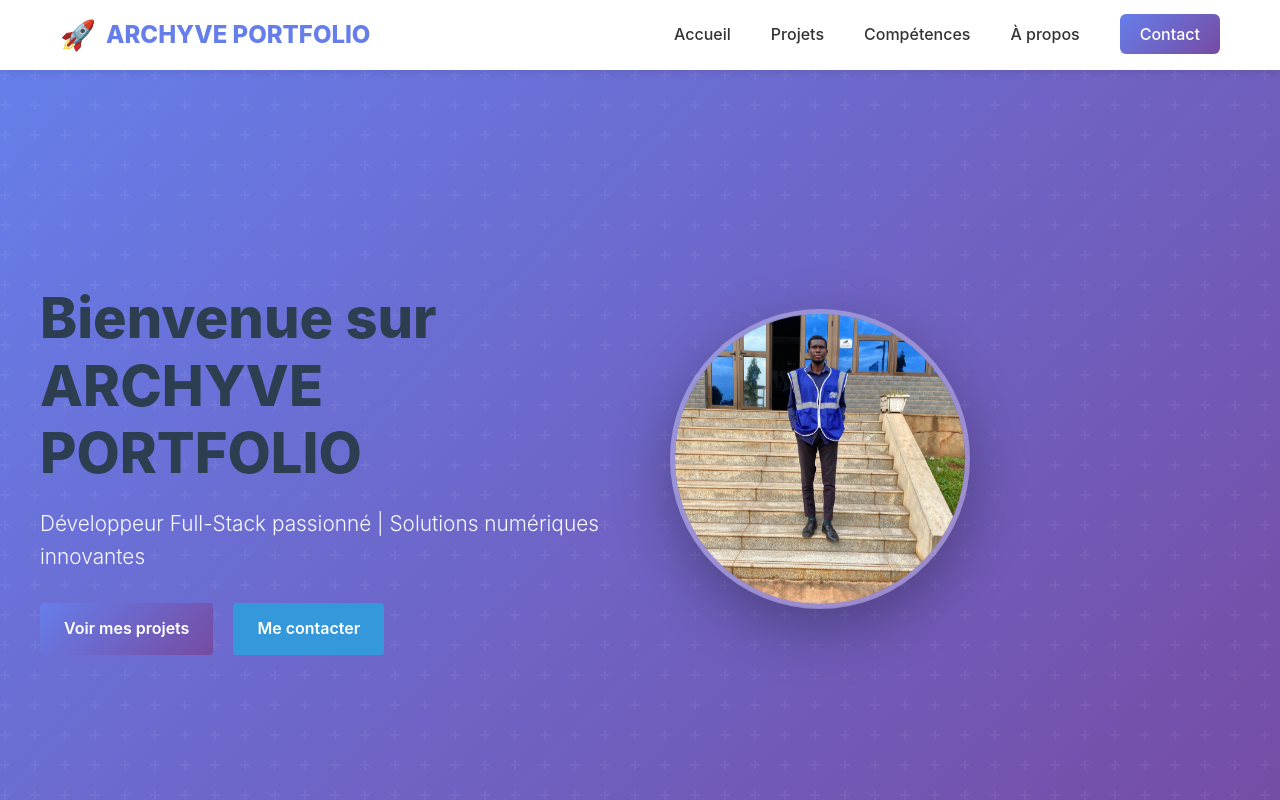
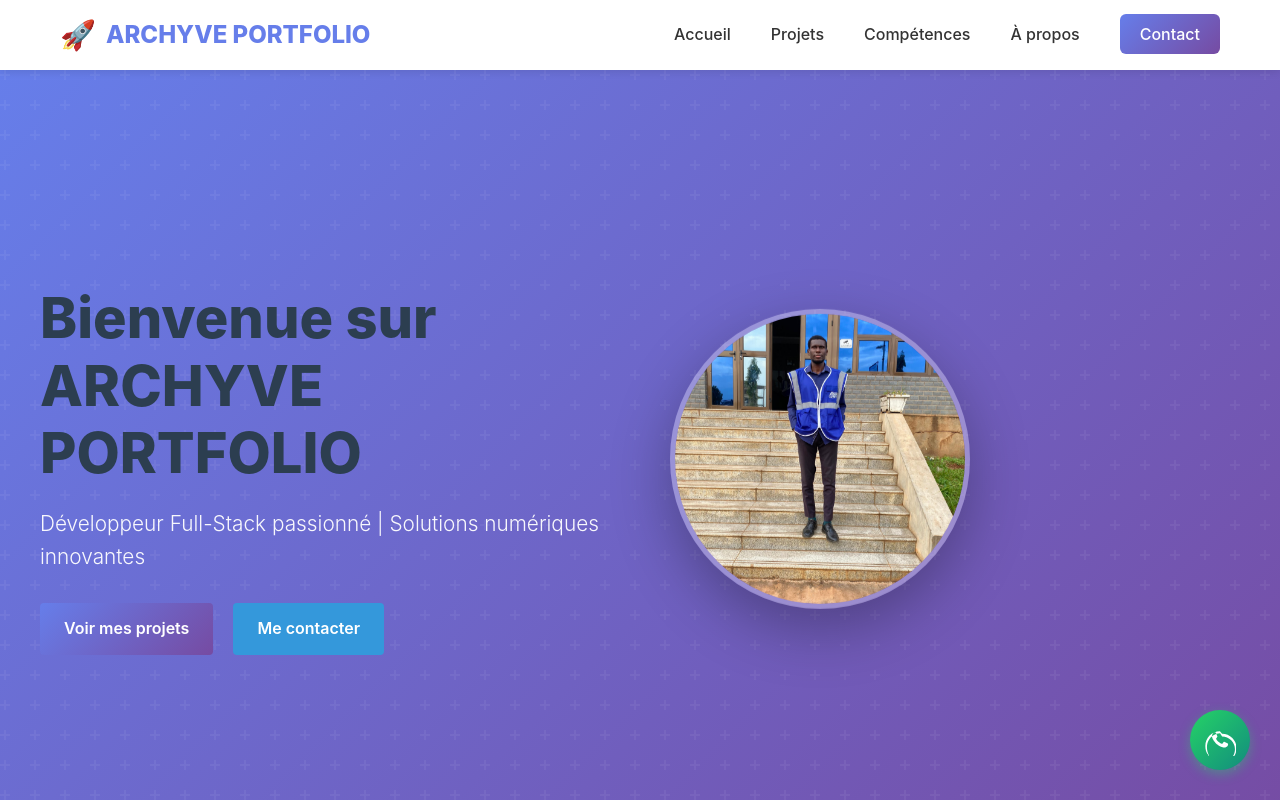
Before and after one commit to archiarchyveminsongiminwetbape-wq/ARCHYVE-PORTFOLIO, a React (Create React App) app: page / in a window 1280 px wide. Shown: the top 800 px of the page. Built offline with nearby package versions, Linux system fonts and the light colour scheme.

Commit message:
Ajouter bouton WhatsApp flottant visible sur tout le site

```diff
--- a/src/App.tsx
+++ b/src/App.tsx
@@ -7,6 +7,7 @@ import { Skills } from './components/Skills';
 import { About } from './components/About';
 import { Contact } from './components/Contact';
 import { Footer } from './components/Footer';
+import { WhatsAppButton } from './components/WhatsAppButton';
 
 function App() {
   return (
@@ -18,6 +19,7 @@ function App() {
       <About />
       <Contact />
       <Footer />
+      <WhatsAppButton />
     </div>
   );
 }
--- /dev/null
+++ b/src/components/WhatsAppButton.css
@@ -0,0 +1,65 @@
+.whatsapp-floating-btn {
+  position: fixed;
+  bottom: 30px;
+  right: 30px;
+  width: 60px;
+  height: 60px;
+  background: linear-gradient(135deg, #25d366 0%, #128c7e 100%);
+  border-radius: 50%;
+  display: flex;
+  align-items: center;
+  justify-content: center;
+  color: white;
+  text-decoration: none;
+  box-shadow: 0 4px 12px rgba(37, 211, 102, 0.4);
+  transition: all 0.3s ease;
+  z-index: 1000;
+  cursor: pointer;
+}
+
+.whatsapp-floating-btn:hover {
+  transform: scale(1.1);
+  box-shadow: 0 6px 20px rgba(37, 211, 102, 0.6);
+  background: linear-gradient(135deg, #128c7e 0%, #25d366 100%);
+}
+
+.whatsapp-floating-btn:active {
+  transform: scale(0.95);
+}
+
+.whatsapp-icon {
+  width: 32px;
+  height: 32px;
+  fill: currentColor;
+}
+
+/* Responsive - Ajuster la position sur mobile */
+@media (max-width: 768px) {
+  .whatsapp-floating-btn {
+    bottom: 20px;
+    right: 20px;
+    width: 56px;
+    height: 56px;
+  }
+
+  .whatsapp-icon {
+    width: 28px;
+    height: 28px;
+  }
+}
+
+/* Animation d'apparition */
+@keyframes slideUp {
+  from {
+    opacity: 0;
+    transform: translateY(100px);
+  }
+  to {
+    opacity: 1;
+    transform: translateY(0);
+  }
+}
+
+.whatsapp-floating-btn {
+  animation: slideUp 0.5s ease-out;
+}
--- /dev/null
+++ b/src/components/WhatsAppButton.tsx
@@ -0,0 +1,27 @@
+import React from 'react';
+import './WhatsAppButton.css';
+
+export const WhatsAppButton: React.FC = () => {
+  const whatsappNumber = '257657029080';
+  const whatsappUrl = `https://wa.me/${whatsappNumber}`;
+
+  return (
+    <a
+      href={whatsappUrl}
+      target="_blank"
+      rel="noopener noreferrer"
+      className="whatsapp-floating-btn"
+      title="Contactez-moi sur WhatsApp"
+      aria-label="Bouton WhatsApp flottant"
+    >
+      <svg
+        xmlns="http://www.w3.org/2000/svg"
+        viewBox="0 0 24 24"
+        fill="currentColor"
+        className="whatsapp-icon"
+      >
+        <path d="M17.472 14.382c-.297-.149-1.758-.867-2.03-.967-.273-.099-.471-.148-.67.15-.197.297-.767.966-.94 1.164-.173.199-.347.223-.644.075-.297-.15-1.255-.463-2.39-1.475-.883-.788-1.48-1.761-1.653-2.059-.173-.297-.018-.458.13-.606.134-.133.298-.347.446-.52.149-.174.198-.298.298-.497.099-.198.05-.371-.025-.52-.075-.149-.669-1.612-.916-2.207-.242-.579-.487-.5-.67-.51-.173-.008-.371-.01-.57-.01-.198 0-.52.074-.792.372-.272.297-1.04 1.016-1.04 2.479 0 1.462 1.065 2.875 1.213 3.074.149.198 2.096 3.2 5.076 4.487.709.306 1.262.489 1.694.625.712.227 1.36.195 1.871.118.571-.085 1.758-.719 2.006-1.413.248-.694.248-1.289.173-1.413-.074-.124-.272-.198-.57-.347m-5.421-7.403h-.004a9.87 9.87 0 00-4.95 1.495c-2.889 1.704-4.884 5.223-4.884 8.905 0 2.02.504 4.01 1.459 5.783l-1.552 5.668 5.832-1.531c1.68.937 3.573 1.432 5.543 1.432 5.339 0 9.727-4.388 9.727-9.727 0-2.594-.997-5.031-2.812-6.844-1.816-1.813-4.251-2.812-6.844-2.812m0-2c2.906 0 5.632 1.131 7.677 3.175 2.046 2.044 3.177 4.771 3.177 7.677 0 6.016-4.903 10.919-10.919 10.919-1.954 0-3.868-.486-5.568-1.408l-6.305 1.654 1.686-6.159C1.648 21.543 1 19.066 1 16.447c0-6.015 4.903-10.918 10.919-10.918" />
+      </svg>
+    </a>
+  );
+};
```
